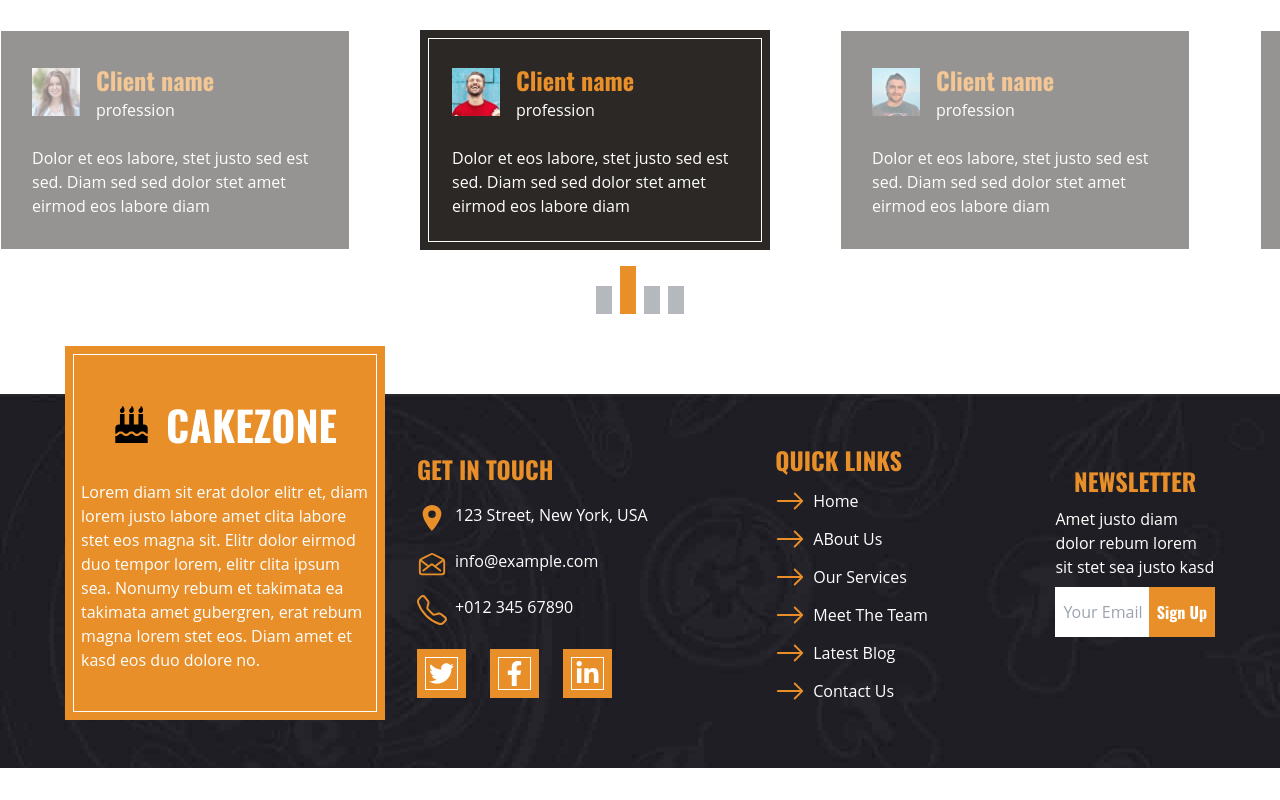
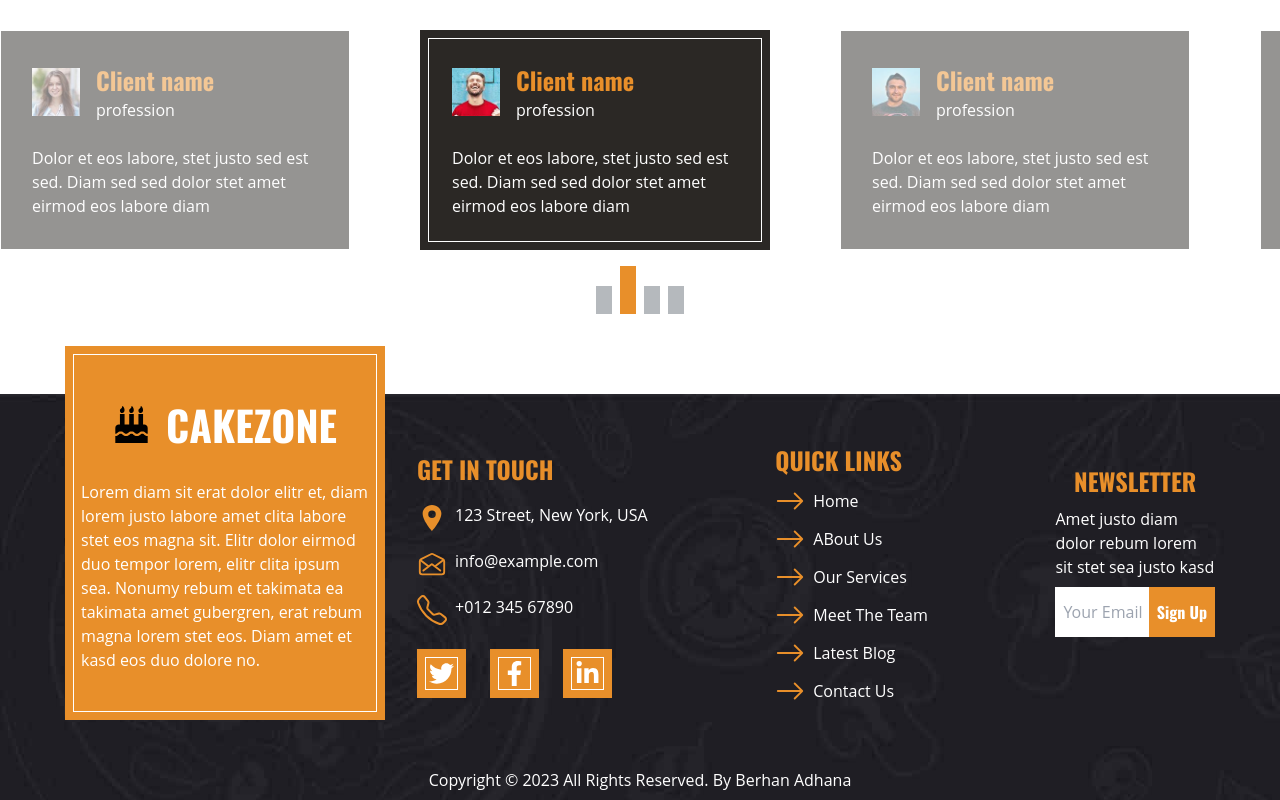
Before and after one commit to Berhan-Adhana/CAKEZONE, a React (Vite) app: page / in a window 1280 px wide. Shown: the part 5036-5836 px from the top of the page. Before the commit the page ends 5804 px from the top, so only its background shows below. Built offline with nearby package versions, Linux system fonts and the light colour scheme.

Commit message:
copyright added

```diff
--- a/src/components/common/Footer.jsx
+++ b/src/components/common/Footer.jsx
@@ -6,7 +6,6 @@ import SocialMedia from "./SocialMedia";
 import { NavLink } from "react-router-dom";
 import { footerLinks } from "../../utils/constants";
 const Footer = () => {
-
   return (
     <footer className="section common-bg">
       <div className="flex flex-col md:flex-row justify-between gap-x-8 items-center lg:items-start">
@@ -86,6 +85,7 @@ const Footer = () => {
           </div>
         </div>
       </div>
+      <p className="text-white pb-2 text-center">{`Copyright © ${new Date().getFullYear()} All Rights Reserved. By Berhan Adhana`}</p>
     </footer>
   );
 };
```
